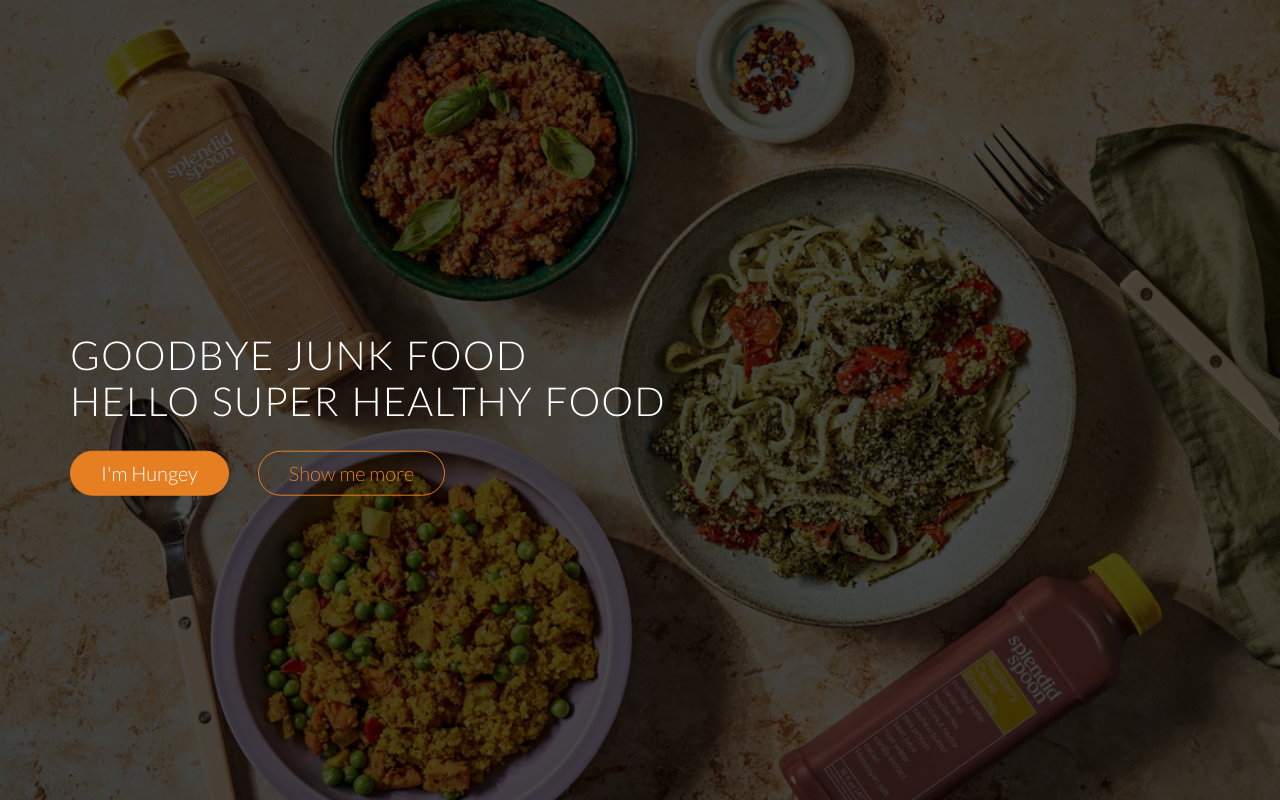
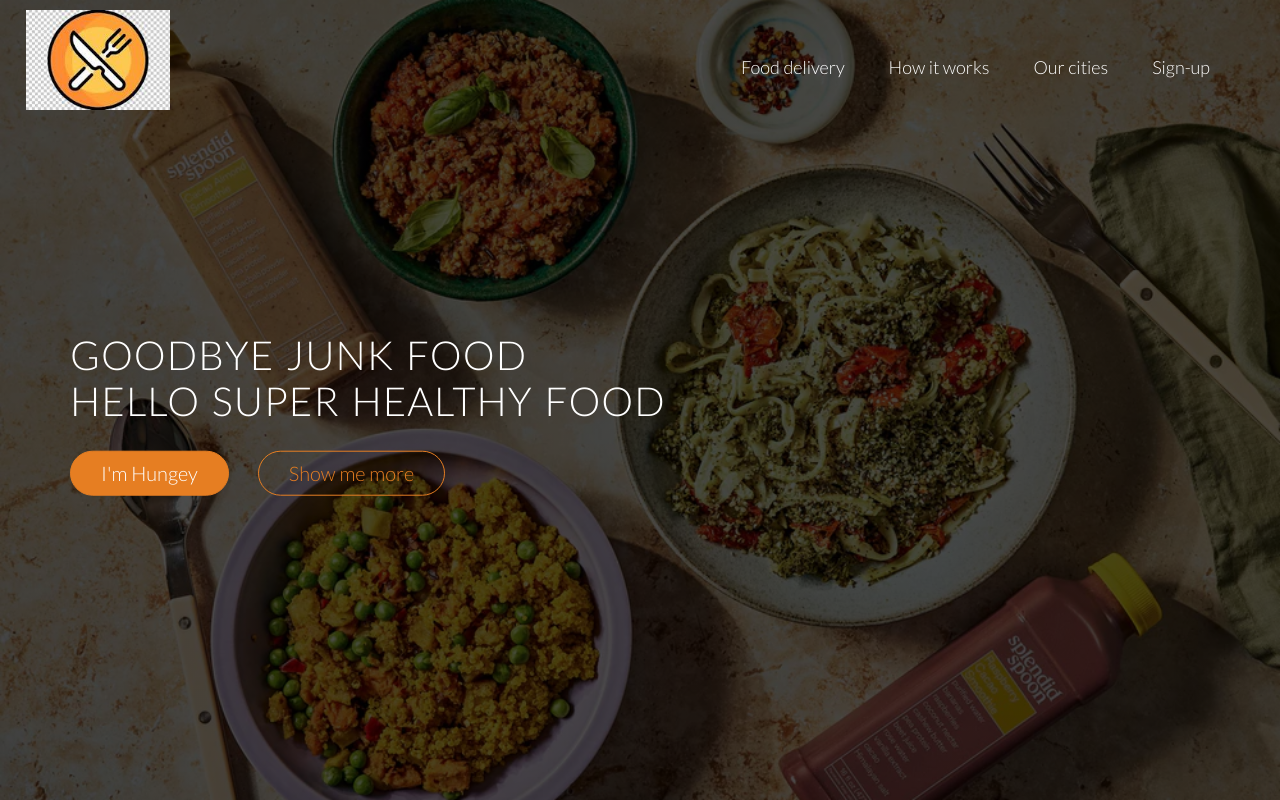
Before and after one commit to Deepak98260/Food-Project, a plain HTML site: page index.html in a window 1280 px wide. Drawn offline with nearby package versions, Linux system fonts and the light colour scheme.

Commit message:
Initial files added

```diff
--- a/Resources/css/style.css
+++ b/Resources/css/style.css
@@ -83,3 +83,40 @@ h1 {
 .btn-full:active {
     border: 1px solid #cf6d17;
 }
+
+.logo {
+    height: 100px;
+    width: auto;
+    float: left;
+    margin-top: 10px;
+    position: absolute;
+    top: 0;
+    left: 2%;
+}
+
+.main-nav {
+    float: right;
+    list-style: none;
+    margin-top: 55px;
+}
+
+.main-nav li {
+    display: inline-block;
+    margin-left: 40px;
+}
+
+.main-nav li a:link,
+.main-nav li a:visited {
+    color: #fff;
+    text-decoration: none;
+    transform: uppercase;
+    font-size: 90%;
+    border-bottom: 2px solid transparent;
+    padding: 8px 0;
+    transition: border-bottom 0.2s;
+}
+
+.main-nav li a:hover,
+.main-nav li a:active {
+    border-bottom: 2px solid #e67e22;
+}
--- a/index.html
+++ b/index.html
@@ -15,6 +15,18 @@
 
 <body>
     <header>
+        <nav>
+            <div class="row">
+                <img class="logo" src="Resources/img/logoo.png" alt="logo-img">
+                <ul class="main-nav">
+                    <li><a href="#">Food delivery</a></li>
+                    <li><a href="#">How it works</a></li>
+                    <li><a href="#">Our cities</a></li>
+                    <li><a href="#">Sign-up</a></li>
+                </ul>
+            </div>
+
+        </nav>
         <div class="hero-text-box">
             <h1>Goodbye junk food<br>Hello super healthy food</h1>
             <a class="btn btn-full" href="#">I'm Hungey</a>
```
Also changed, not shown: Resources/img/logoo.png (added).
